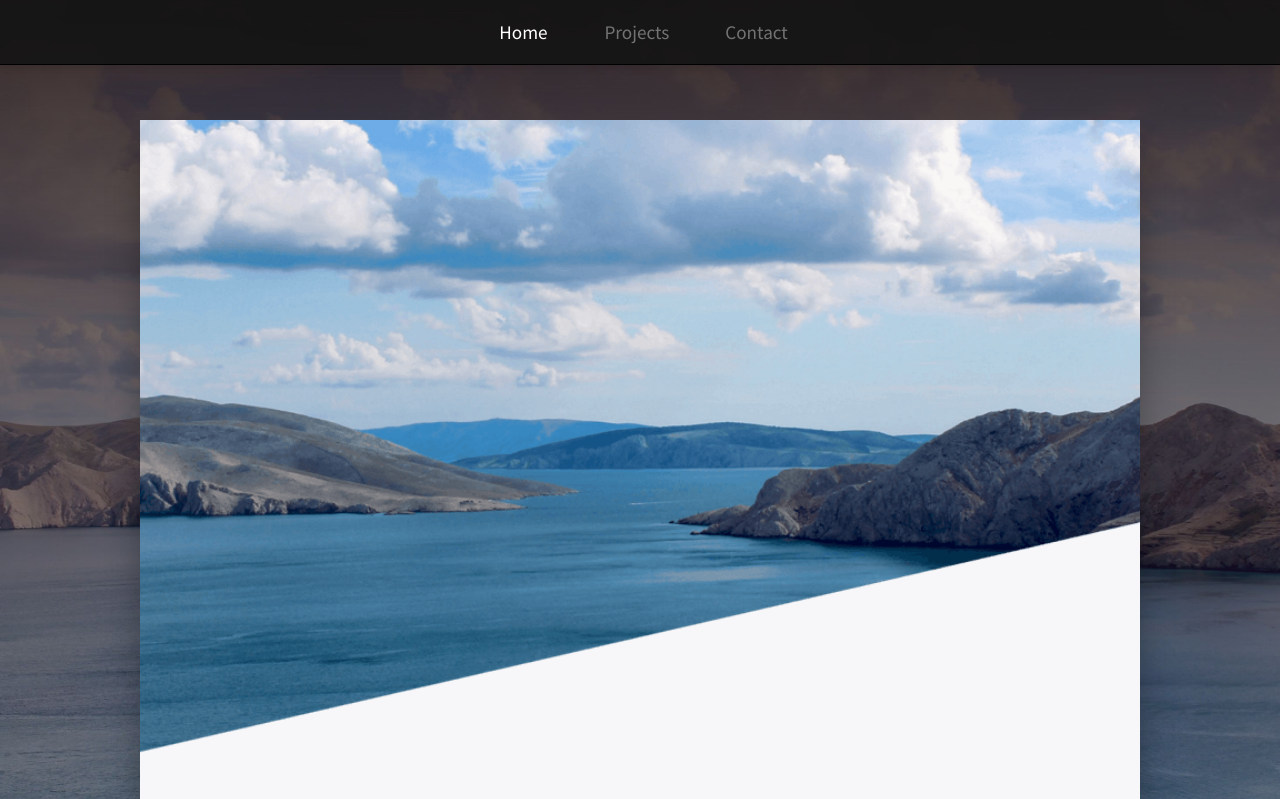
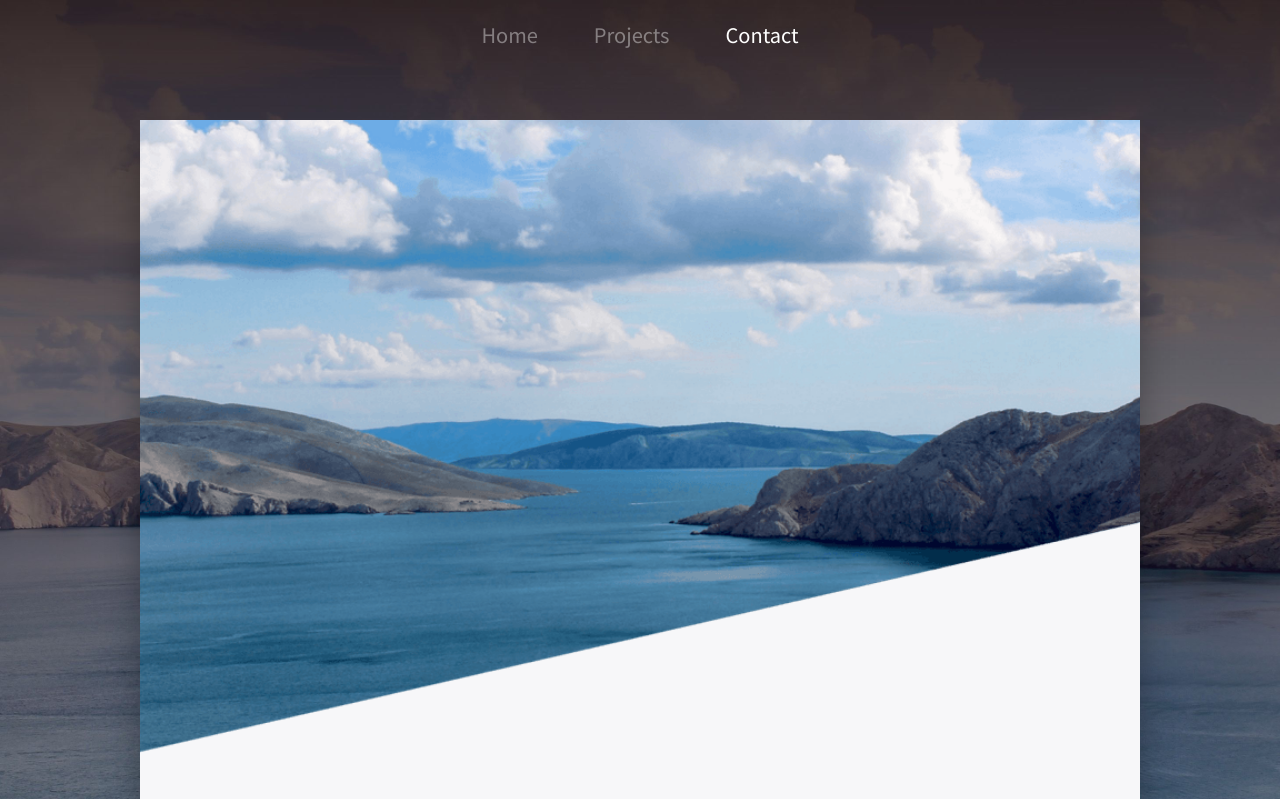
Before and after one commit to jgawrylkowicz/jgawrylkowicz.github.io, a PHP site: page / in a window 1280 px wide. Shown: the top 799 px of the page. Run offline with PHP 8.4, Linux system fonts and the light colour scheme.

Commit message:
change the scrollspy and navbar, delete dead code

```diff
--- a/css/index.css
+++ b/css/index.css
@@ -3,8 +3,8 @@
 :root {
   --theme-color: rgba(0, 113, 255, 0.50);
   --theme-color-hover: rgba(0, 113, 255, 1);
-  --navbar-color: rgba(20,20,20, 0.9);
-  --navbar-border-botom: rgba(0, 0, 0, 1);
+  --navbar-color: rgba(20,20,20, 0.90);
+  --navbar-border-botom: rgba(20,20,20, 1);
 }
 
 body {
@@ -20,6 +20,7 @@ body {
   font-family: 'Source Sans Pro', sans-serif;
   -webkit-transition: background-image ease 0.8s;
   transition: background-image ease 0.8s;
+  position: relative;
 
 }
 
@@ -88,11 +89,6 @@ p {
   border: 2px solid transparent;
 }
 
-
-
-.content {
-  position: relative !important;
-}
 .section {
   /*Very important. It keeps the section at minimum
     height of 100% - meaning the height of the screen
@@ -131,19 +127,7 @@ li {
   padding-left: 20px;
 }
 
-.navbar-light .container {
-  width: 100%;
-}
-.navbar-light .container>button {
-  border: none !important;
-}
-.navbar.navbar-light {
-  background-color: var(--navbar-color);
-  border-bottom: 1px solid var(--navbar-border-botom);
-  -webkit-box-shadow: 0px 2px 8px 0px rgba(0, 0, 0, 0.1);
-          box-shadow: 0px 2px 8px 0px rgba(0, 0, 0, 0.1);
-}
-.navbar-light .navbar-nav .nav-link {
+#navbar .nav-link {
   color: rgba(255,255,255,0.4);
   display: -webkit-box;
   outline: none;
@@ -152,22 +136,31 @@ li {
   font-size: 1.5em;
   color: rgba(0, 0, 0, 0.20) !important;
 }
-.navbar-light .navbar-nav .nav-link, .navbar-light .navbar-toggler, #navbar-brand-spy {
+#navbar{
   font-size: 1.2rem;
-}
-.navbar-light .navbar-brand, .navbar-light .navbar-nav .nav-link {
-  margin-left: 5%;
+  background-color: var(--navbar-color);
+  border-bottom: 1px solid var(--navbar-border-botom);
   -webkit-box-pack: justify;
   -webkit-box-align: center;
+  -webkit-transition: all ease 0.5s;
+  -o-transition: all 0.7s;
+  -moz-transition: all 0.7s;
+  -webkit-box-shadow: 0px 2px 8px 0px rgba(0, 0, 0, 0.1);
+          box-shadow: 0px 2px 8px 0px rgba(0, 0, 0, 0.1);
 }
-.navbar-light .navbar-nav .nav-link,
-.navbar-light .navbar-nav>li>a:hover,
-.navbar-light .navbar-nav>li>a:focus {
-  border-bottom: none;
+#navbar.transparent{
+  font-size: 1.4rem;
+  background-color: transparent !important;
+  border-bottom: 1px solid  transparent !important;
+  -webkit-box-shadow: none;
+          box-shadow: none;
 }
-.navbar-light .navbar-brand,
-.navbar-light .navbar-nav>li>a:hover,
-.navbar-light .navbar-nav>li>a:focus {
+
+#navbar .navbar-brand,
+#navbar .navbar-nav>li>a:hover,
+#navbar .navbar-nav>li>a:focus,
+#navbar .navbar-nav > li > .active
+ {
   color: white !important;
 }
 
--- a/index.html
+++ b/index.html
@@ -16,39 +16,34 @@
 
 </head>
 
-<body onscroll="showActiveSection()">
+<body data-spy="scroll" data-target=".navbar" data-offset="550">
+  <!--onscroll="showActiveSection()"-->
 
-  <nav id="navbar" class="navbar navbar-toggleable navbar-light fixed-top bg-faded">
+  <nav id="navbar" class="navbar navbar-toggleable navbar-light fixed-top bg-faded transparent">
 
     <div class="container-fluid">
 
-      <!--
-      <button class="navbar-toggler navbar-toggler-right" type="button" data-toggle="collapse" data-target="#collapsingNavbar" aria-controls="collapsingNavbar" aria-expanded="false" aria-label="Toggle navigation">
-      <span class="navbar-toggler-icon"></span>
-    </button>
-    --->
-
-      <a id="navbar-brand-spy" class="navbar-brand hidden-sm-up" data-toggle="collapse" data-target=".navbar-collapse.show">
+      <a class="navbar-brand hidden-sm-up">
         <div class="active-section"></div>
       </a>
 
-      <div class="collapse navbar-collapse" id="collapsingNavbar">
-        <ul id="navbarSpy" class="nav navbar-nav">
+      <div class="collapse navbar-collapse">
+        <ul class="nav navbar-nav">
           <li class="nav-item">
-            <a id="intro-link" class="nav-link" tabindex="1" data-toggle="collapse" data-target=".navbar-collapse.show" href="#intro">Home</a>
+            <a id="intro-link" class="nav-link" tabindex="1" href="#intro">Home</a>
           </li>
           <li class="nav-item">
-            <a id="projects-link" class="nav-link" tabindex="2" data-toggle="collapse" data-target=".navbar-collapse.show" href="#projects">Projects</a>
+            <a id="projects-link" class="nav-link" tabindex="2" href="#projects">Projects</a>
           </li>
           <li class="nav-item">
-            <a id="contact-link" class="nav-link" tabindex="3" data-toggle="collapse" data-target=".navbar-collapse.show" href="#contact">Contact</a>
+            <a id="contact-link" class="nav-link" tabindex="3" href="#contact">Contact</a>
           </li>
         </ul>
       </div>
     </div>
 
   </nav>
-  <div id="spyOnContent" data-aos="fade-zoom-in" class="content" data-target="#navbarSpy" data-spy="scroll">
+  <div data-aos="fade-zoom-in">
 
     <div id="intro" class="container-fluid section">
 
@@ -201,20 +196,9 @@
 
   <script src="js/jquery-3.2.1.js"></script>
   <script src="js/jquery.easing.1.3.js"></script>
-  <script src="js/activeSection.js"></script>
-  <script src="js/phone.js"></script>
-  <script src="js/bootstrap.js"></script>
+  <script src="js/bootstrap.min.js"></script>
   <script src="js/aos.js"></script>
-  <script>
-    AOS.init({
-      disable: 'mobile',
-      offset: 200,
-      duration: 600,
-      easing: 'ease-in-sine',
-      delay: 100,
-      once: true
-    });
-  </script>
+  <script src="js/index.js"></script>
 
 </body>
 
--- a/js/activeSection.js
+++ /dev/null
@@ -1,68 +0,0 @@
-/**
- * Jakub Gawrylkowicz 09/07/17
- */
-
-$("#projects-link").on('click', function(e) {
-    e.preventDefault();
-    $('html, body').animate({
-        scrollTop: $("#projects").offset().top
-    }, 750, 'easeOutQuad');
-});
-
-$("#contact-link").on('click', function(e) {
-    e.preventDefault();
-    $('html, body').animate({
-        scrollTop: $("#contact").offset().top
-    }, 750, 'easeOutQuad');
-});
-
-$("#intro-link").on('click', function(e) {
-    e.preventDefault();
-    $('html, body').animate({
-        scrollTop: $("#intro").offset().top
-    }, 750, 'easeOutQuad');
-});
-
-function init(){
-    showActiveSection();
-}
-
-
-function showActiveSection(){
-
-    var activeSection;
-    var verticalScrollHeight = parseInt( $(window).scrollTop());
-
-    var introSectionHeight = $('#intro').height();
-    var projectsSectionHeight = $('#projects').height() + introSectionHeight;
-    var contactSectionHeight = $('#contact').height() + projectsSectionHeight;
-
-
-    if (verticalScrollHeight > introSectionHeight
-        && verticalScrollHeight <= projectsSectionHeight) {
-
-        $('#projects-link').focus();
-        activeSection = 'Projects';
-        $('.active-section').html(activeSection);
-        //idea for later, changing background-image, but it's too distracting right now in the current setting
-        //$('body').css("background-image", "url('./img/projects-background-thumb.png')");
-    }
-    else if (verticalScrollHeight > projectsSectionHeight
-        && verticalScrollHeight <= contactSectionHeight) {
-
-        $('#contact-link').focus();
-        activeSection = 'Contact';
-        $('.active-section').html(activeSection);
-    }
-    else{
-        activeSection = 'Home';
-        $('#intro-link').focus();
-        $('.active-section').html(activeSection);
-        //$('body').css("background-image", "url('./img/intro-background.jpg')");
-    }
-
-}
-
-
-window.onload = init();
-window.onload = showActiveSection();
```
Also changed, not shown: js/index.js (added, +93 -0 lines), js/phone.js (deleted, +0 -35 lines).
